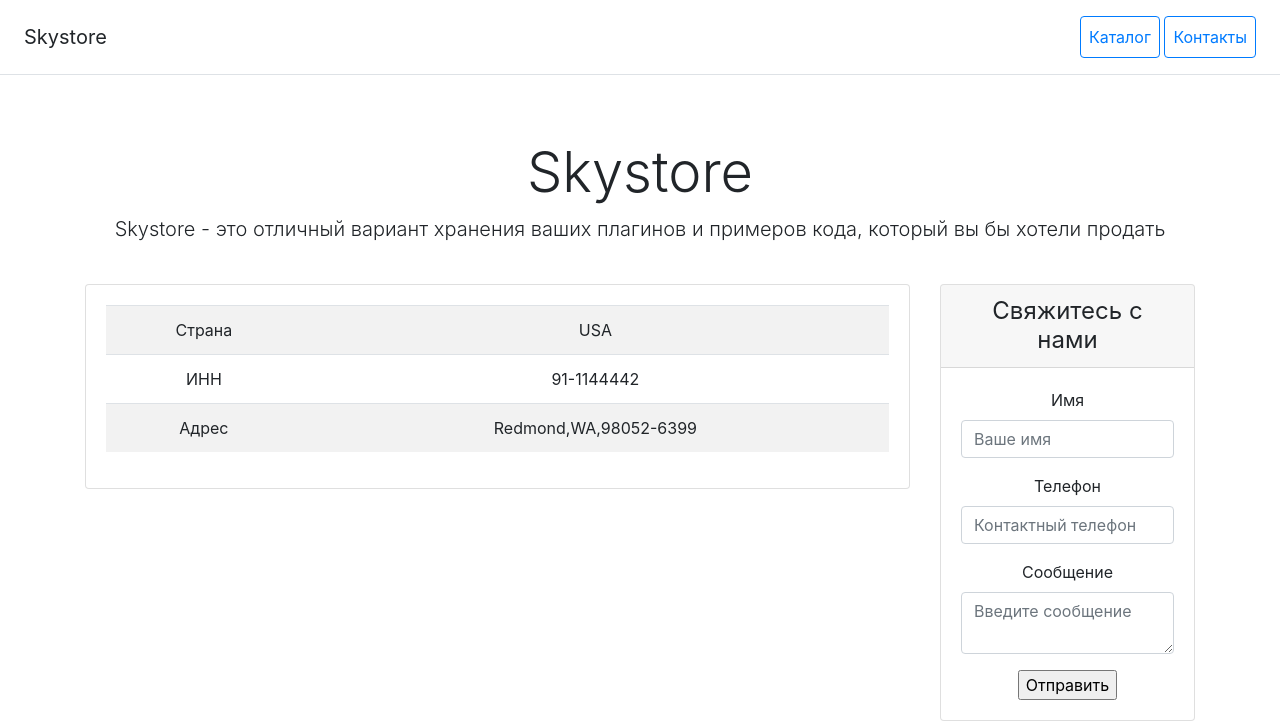
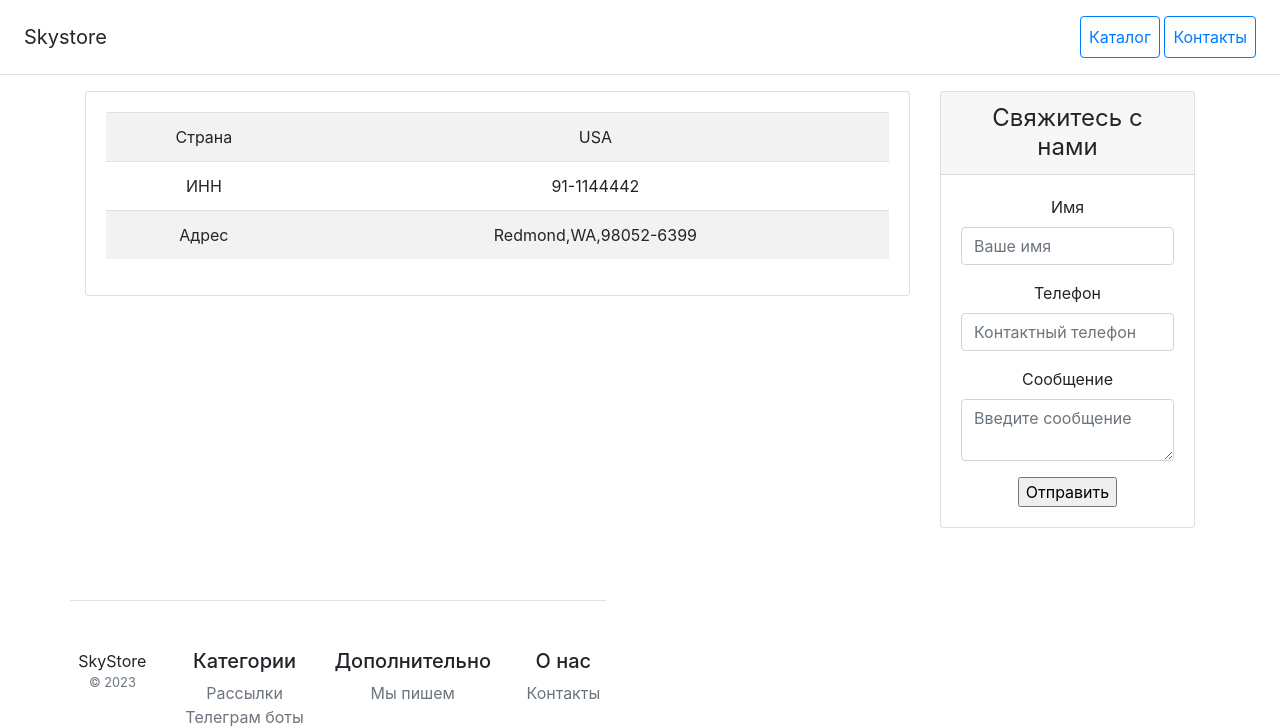
Before and after one commit to RenatUrazbakhtin/Skystore, a Django app: page /contacts/ in a window 1280 px wide. Shown: the top 726 px of the page. Run offline with Django 4.2, Linux system fonts and the light colour scheme; some libraries are stand-ins or nearby versions.

Commit message:
alter header

```diff
--- a/catalog/templates/catalog/base.html
+++ b/catalog/templates/catalog/base.html
@@ -9,12 +9,6 @@
 </head>
 <body>
 {% include 'catalog/includes/inc_catalog_menu.html' %}
-
-<div class="pricing-header px-3 py-3 pt-md-5 pb-md-4 mx-auto text-center">
-    <h1 class="display-4">Skystore</h1>
-    <p class="lead">Skystore - это отличный вариант хранения ваших плагинов и примеров кода, который вы бы хотели
-        продать</p>
-</div>
 
 <div class="container">
     <div class="row text-center">
--- a/catalog/templates/catalog/home.html
+++ b/catalog/templates/catalog/home.html
@@ -1,6 +1,11 @@
 {% extends 'catalog/base.html' %}
 
 {% block content %}
+<div class="pricing-header px-3 py-3 pt-md-5 pb-md-4 mx-auto text-center">
+    <h1 class="display-4">Skystore</h1>
+    <p class="lead">Skystore - это отличный вариант хранения ваших плагинов и примеров кода, который вы бы хотели
+        продать</p>
+</div>
 <div class="row text-center">
     {% for object in object_list %}
     <div class="col-3">
```
Lines whose indentation alone changed are shown as unchanged.
